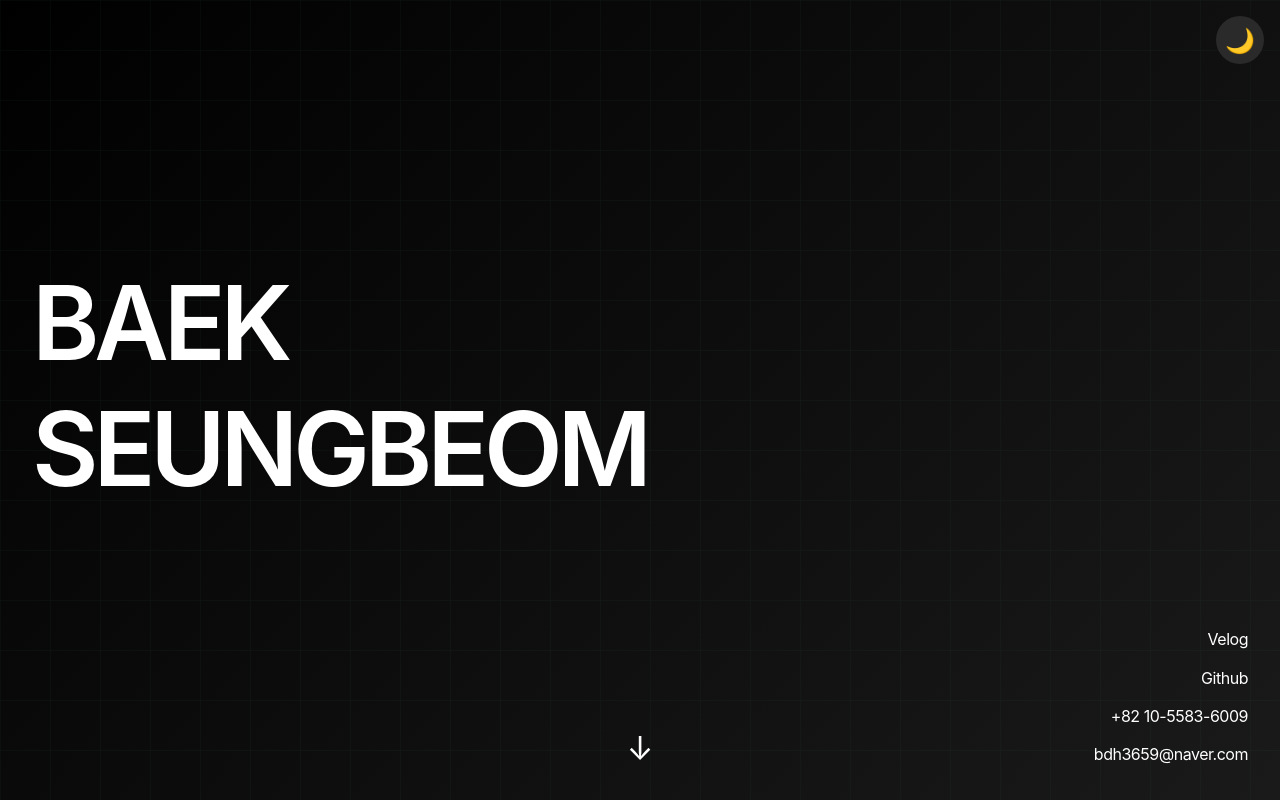
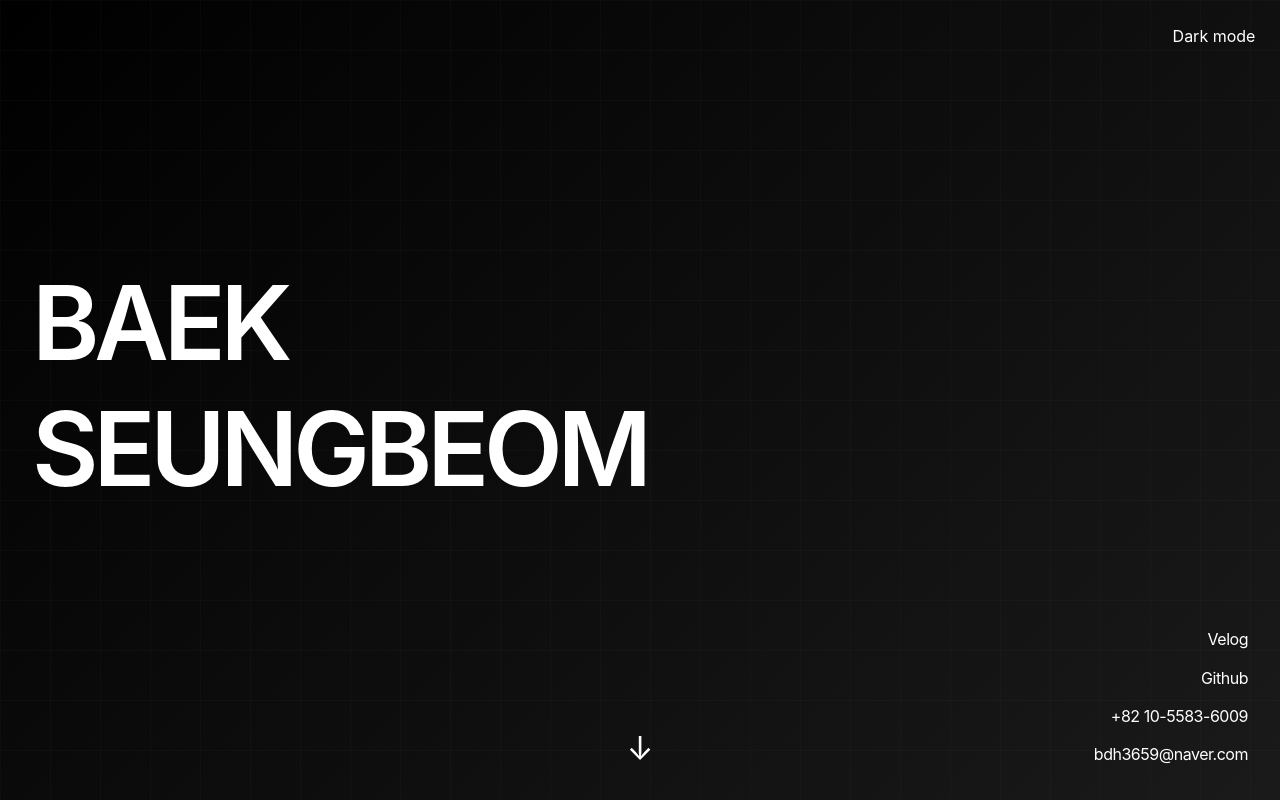
Before and after one commit to seung365/www.baekseungbeom.site, a React (Vite) app: page / in a window 1280 px wide. Shown: the top 800 px of the page. Built offline with nearby package versions, Linux system fonts and the light colour scheme; a web font is replaced by a local one.

Commit message:
style: ThemeToggle button 디자인 변경

```diff
--- a/src/components/common/ThemeToggle.tsx
+++ b/src/components/common/ThemeToggle.tsx
@@ -6,7 +6,7 @@ type ThemeToggleProps = {
 }
 
 const ThemeToggle = ({ isDark, setIsDark }: ThemeToggleProps) => (
-  <ToggleButton onClick={() => setIsDark(!isDark)}>{isDark ? "🌙" : "☀️"}</ToggleButton>
+  <ToggleButton onClick={() => setIsDark(!isDark)}>{isDark ? "Dark mode" : "Light mode"}</ToggleButton>
 )
 
 export default ThemeToggle
@@ -16,20 +16,27 @@ const ToggleButton = styled.button`
   top: 1rem;
   right: 1rem;
   z-index: 10;
-  width: 48px;
-  height: 48px;
-  border-radius: 50%;
-  background: ${({ theme }) => theme.surface};
+  width: 100px;
+  height: 40px;
+  background: transparent;
   color: ${({ theme }) => theme.text};
-  font-size: 1.5rem;
+  font-size: 1rem;
   display: flex;
   align-items: center;
   justify-content: center;
   cursor: pointer;
   transition: all 0.3s ease;
+  border: none;
 
   &:hover {
     transform: scale(1.1);
-    box-shadow: 0 0 10px ${({ theme }) => theme.primary}40;
+  }
+
+  @media (max-width: ${({ theme }) => theme.breakpoints.mobile}) {
+    top: 0.5rem;
+    right: 0.5rem;
+    width: 80px;
+    height: 32px;
+    font-size: 0.8rem;
   }
 `
```
